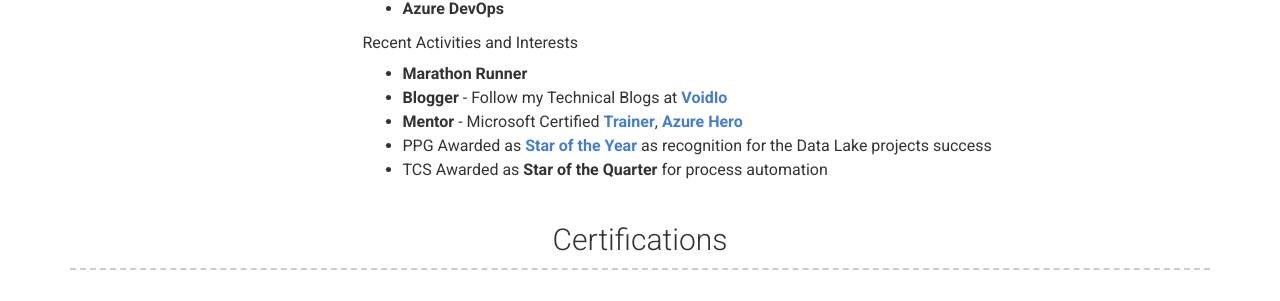
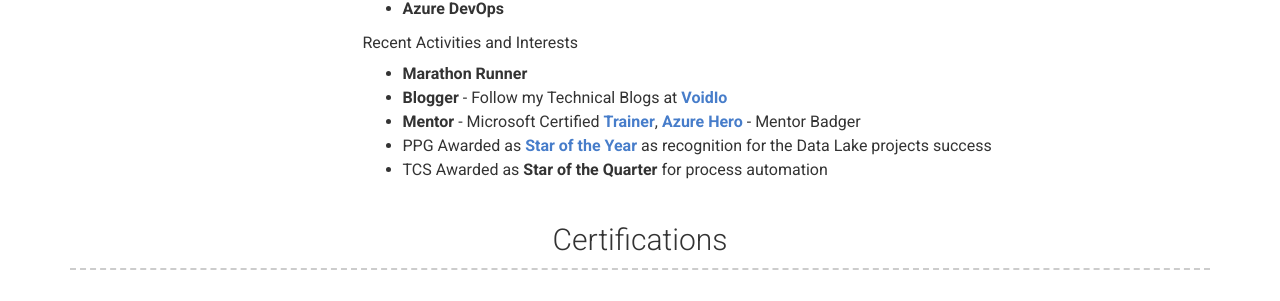
Before and after one commit to mohd-hasnain/mohd-hasnain.github.io, a Jekyll site: the page built from index.md, in a window 1280 px wide and 900 px high, scrolled down 476 px. Shown: the part 148-449 px from the top of the window. Built offline with Jekyll 4.4.1, drawn with Linux system fonts in a browser that asks for light colours; nearby versions of some CDN libraries.

Commit message:
Update _config.yml

```diff
--- a/_config.yml
+++ b/_config.yml
@@ -58,7 +58,7 @@ about_content: | # this will include new lines to allow paragraphs
   Recent Activities and Interests
     - **Marathon Runner**
     - **Blogger** - Follow my Technical Blogs at [**VoidIo**](https://voidio.blogspot.com/)
-    - **Mentor** - Microsoft Certified [**Trainer**](https://www.youracclaim.com/badges/40d31f64-8811-45ea-8234-0e289b77b9c3/accept), [**Azure Hero**](https://enjinx.io/eth/asset/63151533)
+    - **Mentor** - Microsoft Certified [**Trainer**](https://www.youracclaim.com/badges/40d31f64-8811-45ea-8234-0e289b77b9c3/accept), [**Azure Hero**](https://enjinx.io/eth/asset/63151533) - Mentor Badger
     - PPG Awarded as [**Star of the Year**](assets/award.jpg) as recognition for the Data Lake projects success
     - TCS Awarded as **Star of the Quarter** for process automation
 
```
